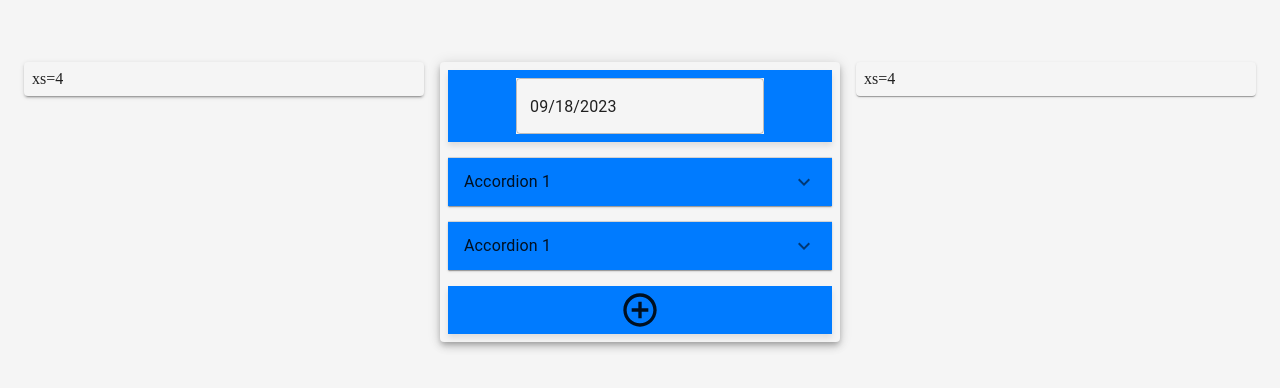
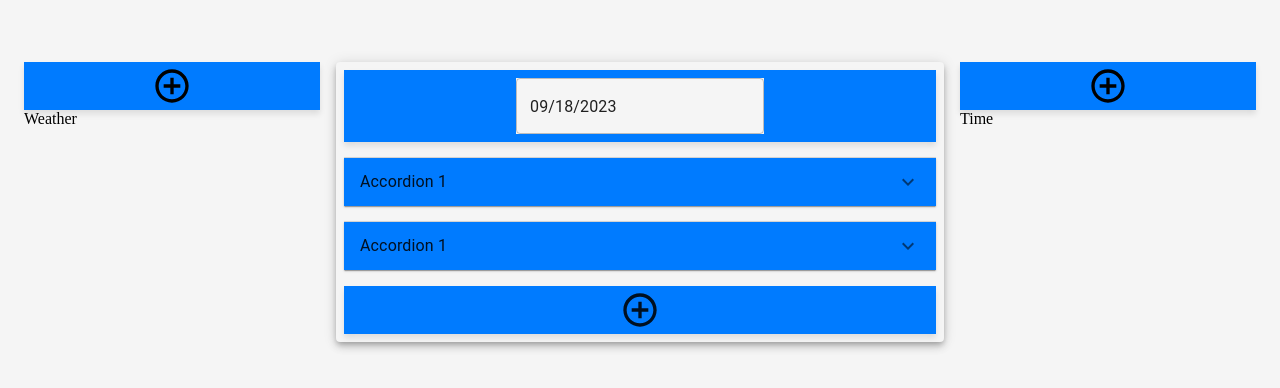
Before and after one commit to MichaelLin12/ToDoApp, a React (Create React App) app in the folder frontend/: page / in a window 1280 px wide. Shown: the part 198-586 px from the top of the page. Built offline with nearby package versions, Linux system fonts and the light colour scheme; the HTML template or start-up script is replaced by a standard one.

Commit message:
added functionality for time and weather

```diff
--- a/frontend/src/App.tsx
+++ b/frontend/src/App.tsx
@@ -24,13 +24,13 @@ function App() {
         }}
         >
           <Grid container spacing={2}>
-            <Grid item xs={4}>
+            <Grid item xs={3}>
               <Weather />
             </Grid>
-            <Grid item xs={4}>
+            <Grid item xs={6}>
               <ToDo />
             </Grid>
-            <Grid item xs={4}>
+            <Grid item xs={3}>
               <Time />
             </Grid>
           </Grid>
--- a/frontend/src/components/Item.tsx
+++ b/frontend/src/components/Item.tsx
@@ -22,7 +22,7 @@ const Add = styled('div')({
   boxShadow: '0px 4px 6px rgba(0, 0, 0, 0.1)',
   '&:hover': {
     boxShadow: '0px 8px 12px rgba(0, 0, 0, 0.2)', // Increase shadow on hover
-    cursor: 'pointer'
+    cursor: 'pointer',
   },
 });
 
--- a/frontend/src/components/Time.tsx
+++ b/frontend/src/components/Time.tsx
@@ -1,17 +1,14 @@
 import React from 'react'
 import { styled } from '@mui/system';
 import Paper from '@mui/material/Paper';
-import {Colors} from '../Utilities';
-
-const Item = styled(Paper)(({ theme }) => ({
-    backgroundColor: Colors.background,
-    padding: theme.spacing(1)
-  }));
+import Item from './Item';
+import {Colors, ItemTypes} from '../Utilities';
 
 export default function Time() {
   return (
     <>
-        <Item>xs=4</Item>
+        <Item varient={ItemTypes.ADD}></Item>
+        <Item varient={ItemTypes.TIME}></Item>
     </>
   )
 }
--- a/frontend/src/components/Weather.tsx
+++ b/frontend/src/components/Weather.tsx
@@ -1,17 +1,14 @@
 import React from 'react'
 import { styled } from '@mui/system';
 import Paper from '@mui/material/Paper';
-import {Colors} from '../Utilities';
-
-const Item = styled(Paper)(({ theme }) => ({
-    backgroundColor: Colors.background,
-    padding: theme.spacing(1)
-  }));
+import {Colors, ItemTypes} from '../Utilities';
+import Item from './Item';
 
 export default function Weather() {
   return (
     <>
-        <Item elevation={2}>xs=4</Item>
+        <Item varient={ItemTypes.ADD}></Item>
+        <Item varient={ItemTypes.WEATHER}></Item>
     </>
   )
 }
```
